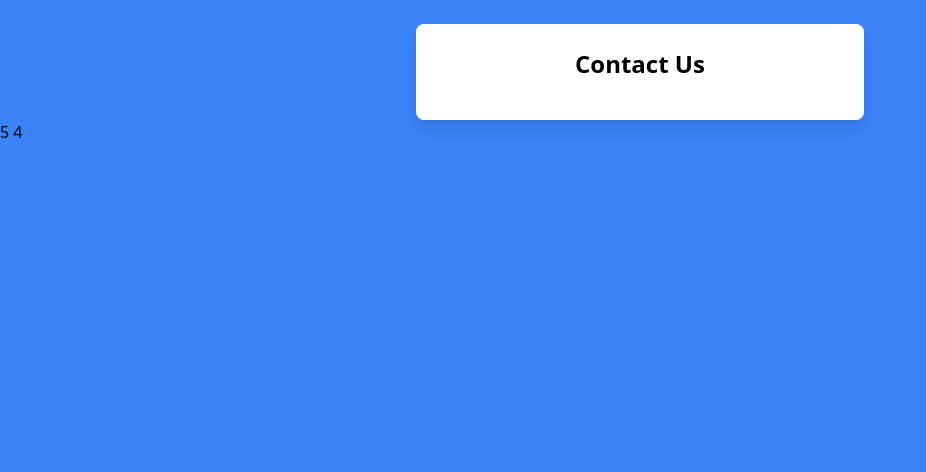
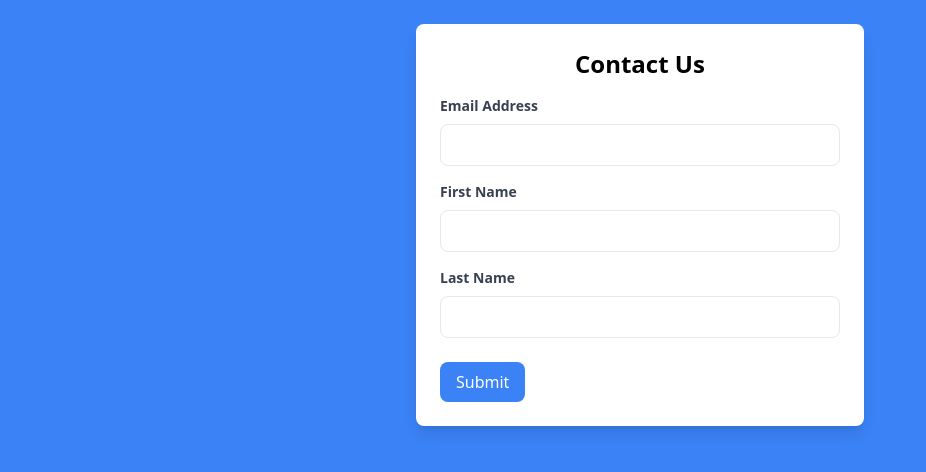
Before and after one commit to markpackham/htmx_learn2024, a website: page public/validation.html in a window 1280 px wide. Shown: the whole page, without its empty margins (0-926 px from the left). Drawn offline with nearby package versions, Linux system fonts and the light colour scheme.

Commit message:
Add email validation demo
https://youtu.be/0UvA7zvwsmg?si=05p_sV3HCFcjy97M&t=3046

```diff
--- a/public/validation.html
+++ b/public/validation.html
@@ -13,8 +13,29 @@
 <body class="bg-blue-500">
   <form class="max-w-md mx-auto p-6 bg-white rounded-lg shadow-lg mt-6">
     <h1 class="text-2xl font-bold mb-4 text-center">Contact Us</h1>
-
+    <div class="mb-4" hx-target="this" hx-swap="outerHTML">
+      <label class="block text-gray-700 text-sm font-bold mb-2" for="email">Email Address</label>
+      <!-- Goal is to validate email when we click outside of the email field-->
+      <input name="email" hx-post="/contact/email"
+        class="border rounded-lg py-2 px-3 w-full focus:outline-none focus:border-blue-500" type="email" id="email"
+        required />
+    </div>
+    <div class="mb-4">
+      <label class="block text-gray-700 text-sm font-bold mb-2" for="firstName">First Name</label>
+      <input type="text" name="firstName"
+        class="border rounded-lg py-2 px-3 w-full focus:outline-none focus:border-blue-500" id="firstName" required />
+    </div>
+    <div class="mb-6">
+      <label class="block text-gray-700 text-sm font-bold mb-2" for="lastName">Last Name</label>
+      <input type="text" name="lastName"
+        class="border rounded-lg py-2 px-3 w-full focus:outline-none focus:border-blue-500" id="lastName" required />
+    </div>
+    <div class="flex items-center justify-between">
+      <button class="px-4 py-2 bg-blue-500 text-white rounded-lg hover:bg-blue-600 focus:outline-none focus:bg-blue-600"
+        type="submit">
+        Submit
+      </button>
+    </div>
   </form>
 </body>
 </html>
-5 4
--- a/server.js
+++ b/server.js
@@ -160,6 +160,10 @@ app.post("/search-api", async (req, res) => {
   }, 1000);
 });
 
+// POST email validation
+// http://localhost:3000/validation.html
+app.post("/contact/email", (req, res) => {});
+
 // Start server
 // http://localhost:3000/
 app.listen(3000, () => {
```
